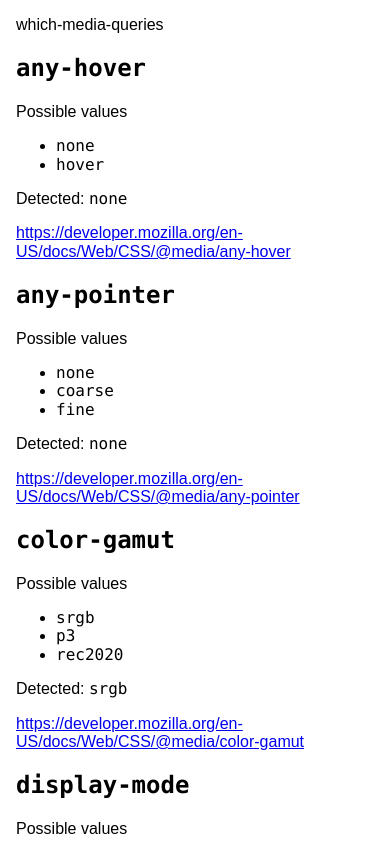
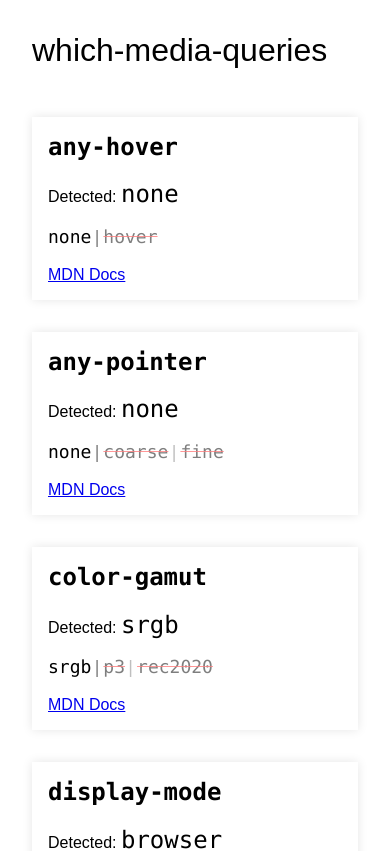
Before and after one commit to jackdomleo7/which-media-queries, a Vue app: page / in a window 390 px wide. Shown: the top 851 px of the page. Built offline with nearby package versions, Linux system fonts and the light colour scheme.

Commit message:
feat(css): Add UI for media query items

```diff
--- a/src/App.vue
+++ b/src/App.vue
@@ -11,5 +11,7 @@ import { RouterView } from 'vue-router'
 </script>
 
 <style lang="scss" scoped>
-
+header {
+  font-size: 2rem;
+}
 </style>
--- a/src/assets/_global.scss
+++ b/src/assets/_global.scss
@@ -1,6 +1,6 @@
 html {
   font-size: 100%;
-  padding: 1rem;
+  padding: 2rem;
 }
 
 *,
--- a/src/components/MediaQueryItem.vue
+++ b/src/components/MediaQueryItem.vue
@@ -1,13 +1,14 @@
 <template>
-  <h2><code>{{ data.query }}</code></h2>
-  <p>Possible values</p>
-  <ul>
-    <li v-for="value in data.values" :key="value">
-      <code>{{ value }}</code>
-    </li>
-  </ul>
-  <p>Detected: <code>{{ detected }}</code></p>
-  <a :href="data.docs" target="_blank">{{ data.docs }}</a>
+  <section class="media-item">
+    <h2 class="media-item__heading"><code>{{ data.query }}</code></h2>
+    <p class="media-item__detected">Detected: <code>{{ detected }}</code></p>
+    <ul class="media-item__values">
+      <li v-for="value in data.values" :key="value" :class="{ 'media-item__value--strikethrough': detected !== value }">
+        <code>{{ value }}</code>
+      </li>
+    </ul>
+    <a :href="data.docs" target="_blank">MDN Docs</a>
+  </section>
 </template>
 
 <script lang="ts" setup>
@@ -32,3 +33,49 @@ const detected = computed(() => {
   return 'unsupported';
 });
 </script>
+
+<style lang="scss" scoped>
+.media-item {
+  background-color: #fff;
+  box-shadow: 0 0 10px rgba(0, 0, 0, 0.1);
+  padding: 1rem;
+
+  &__heading {
+    margin-top: 0;
+  }
+
+  &__detected {
+    code {
+      font-size: 1.5rem;
+    }
+  }
+
+  &__values {
+    display: flex;
+    gap: 0.75rem;
+    flex-wrap: wrap;
+    list-style-type: none;
+    padding: 0;
+    font-size: 1.125rem;
+
+    > li {
+      position: relative;
+
+      &:not(:last-child)::after {
+        position: absolute;
+        content: '|';
+        right: -0.5rem;
+        opacity: 0.5;
+      }
+    }
+  }
+
+  &__value {
+    &--strikethrough {
+      text-decoration: line-through;
+      opacity: 0.5;
+      text-decoration-color: rgba(255, 0, 0, 0.8);
+    }
+  }
+}
+</style>
--- a/src/views/Home.vue
+++ b/src/views/Home.vue
@@ -10,3 +10,16 @@ import { items } from '@/data/list';
 
 items.sort((a,b) => (a.query > b.query) ? 1 : ((b.query > a.query) ? -1 : 0)) // Sort in alphabetical order by query
 </script>
+
+<style lang="scss" scoped>
+main {
+  margin-top: 3rem;
+  display: grid;
+  gap: 2rem;
+  grid-template-columns: 1fr;
+
+  @media (min-width: 400px) {
+    grid-template-columns: repeat(auto-fill, minmax(22rem, 1fr));
+  }
+}
+</style>
```
